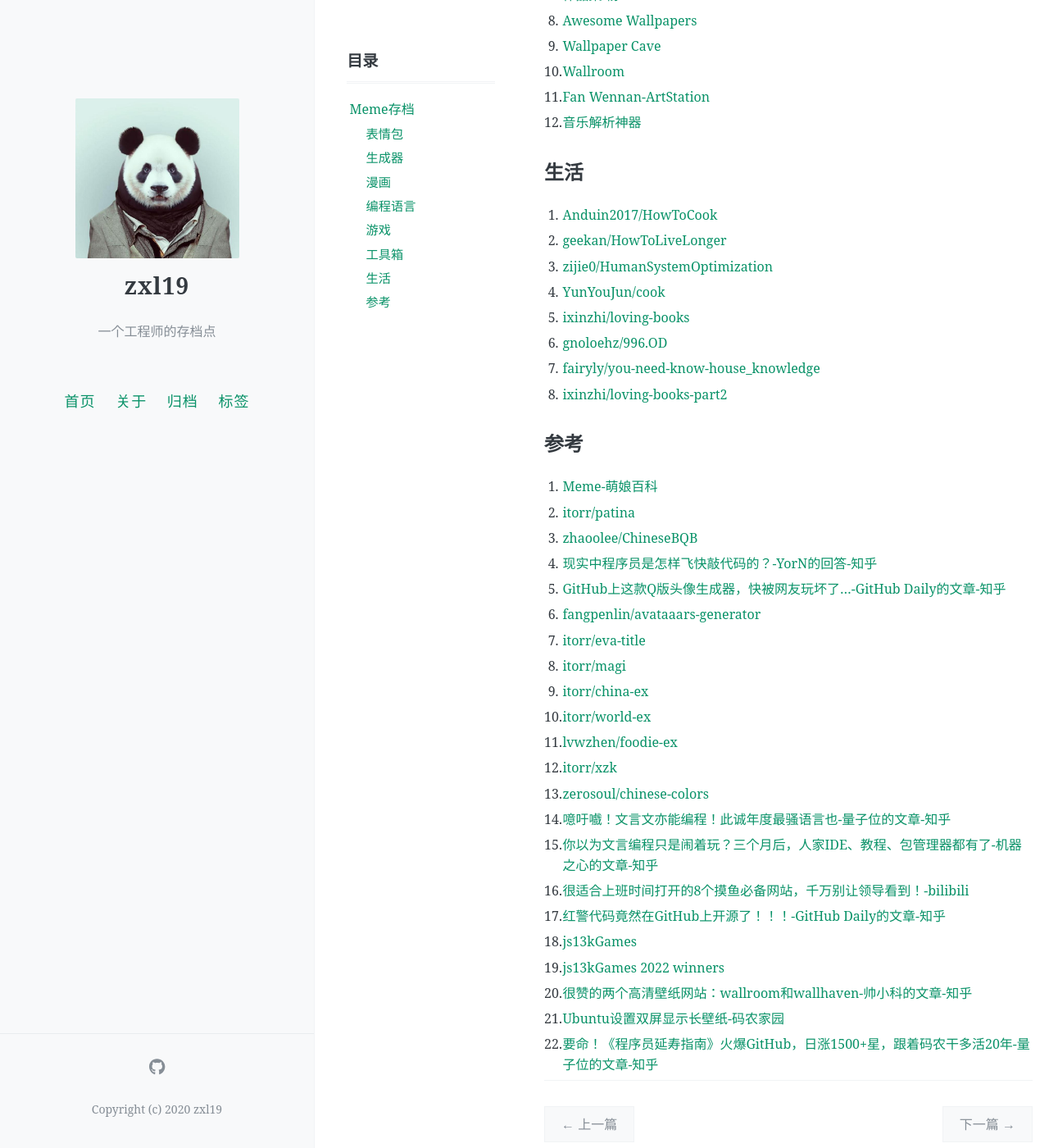
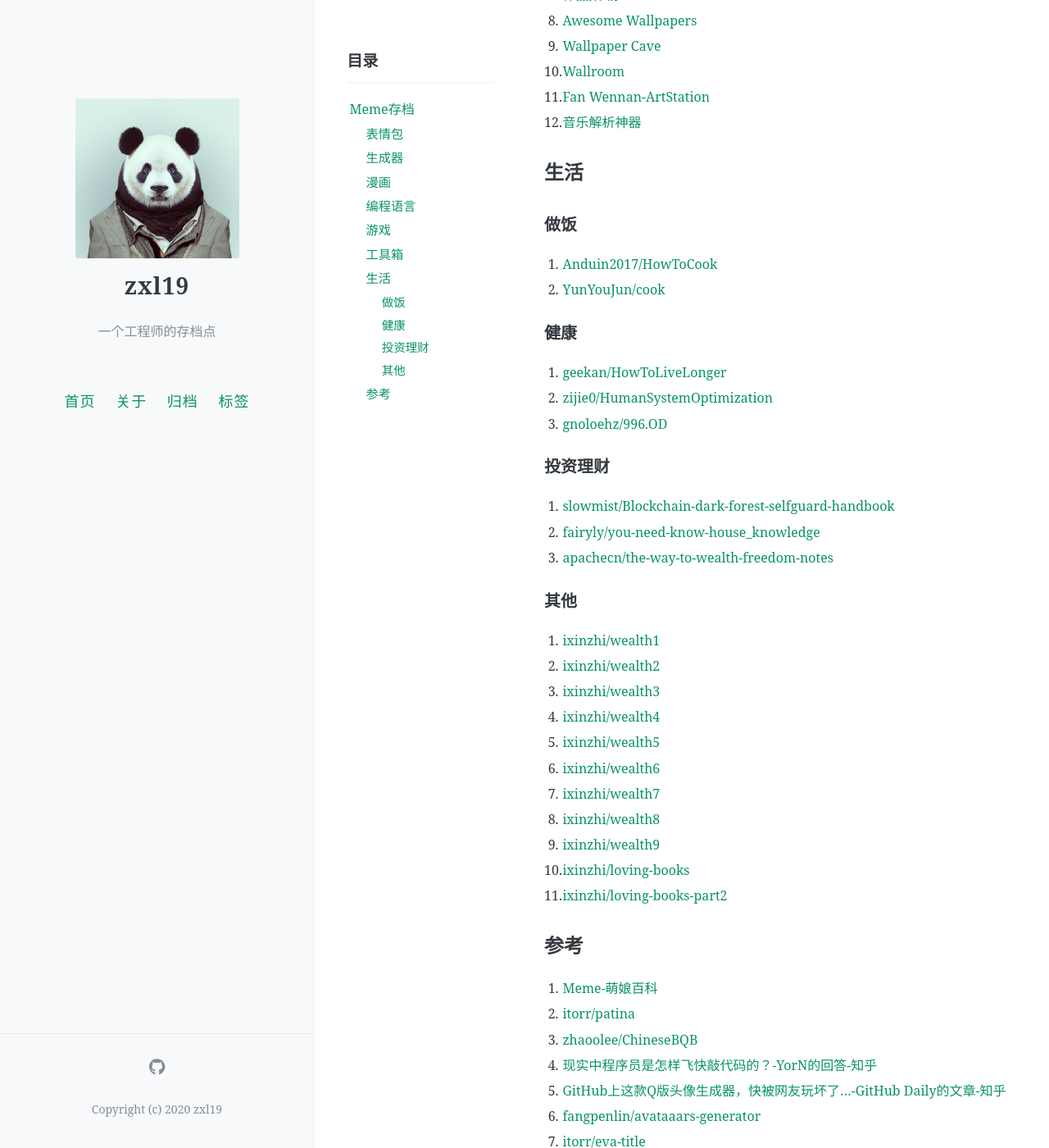
Before and after one commit to zxl19/zxl19.github.io, a Jekyll site: the page built from _posts/2020-06-08-meme.md, in a window 1280 px wide and 1400 px high, scrolled down 2024 px. Shown: the whole window at 82% size. Built offline with Jekyll 4.4.1, drawn with Linux system fonts in a browser that asks for light colours; comment, search, counter and statistics services are not loaded.

Commit message:
Update Posts

```diff
--- a/_posts/2020-06-08-meme.md
+++ b/_posts/2020-06-08-meme.md
@@ -80,14 +80,36 @@ Meme这个词最初源自英国著名科学家理查德·道金斯所著的《
 
 ## 生活
 
+### 做饭
+
 1. [Anduin2017/HowToCook](https://github.com/Anduin2017/HowToCook)
-2. [geekan/HowToLiveLonger](https://github.com/geekan/HowToLiveLonger)
-3. [zijie0/HumanSystemOptimization](https://github.com/zijie0/HumanSystemOptimization)
-4. [YunYouJun/cook](https://github.com/YunYouJun/cook)
-5. [ixinzhi/loving-books](https://github.com/ixinzhi/loving-books)
-6. [gnoloehz/996.OD](https://github.com/gnoloehz/996.OD)
-7. [fairyly/you-need-know-house_knowledge](https://github.com/fairyly/you-need-know-house_knowledge)
-8. [ixinzhi/loving-books-part2](https://github.com/ixinzhi/loving-books-part2)
+2. [YunYouJun/cook](https://github.com/YunYouJun/cook)
+
+### 健康
+
+1. [geekan/HowToLiveLonger](https://github.com/geekan/HowToLiveLonger)
+2. [zijie0/HumanSystemOptimization](https://github.com/zijie0/HumanSystemOptimization)
+3. [gnoloehz/996.OD](https://github.com/gnoloehz/996.OD)
+
+### 投资理财
+
+1. [slowmist/Blockchain-dark-forest-selfguard-handbook](https://github.com/slowmist/Blockchain-dark-forest-selfguard-handbook)
+2. [fairyly/you-need-know-house_knowledge](https://github.com/fairyly/you-need-know-house_knowledge)
+3. [apachecn/the-way-to-wealth-freedom-notes](https://github.com/apachecn/the-way-to-wealth-freedom-notes)
+
+### 其他
+
+1. [ixinzhi/wealth1](https://github.com/ixinzhi/wealth1)
+2. [ixinzhi/wealth2](https://github.com/ixinzhi/wealth2)
+3. [ixinzhi/wealth3](https://github.com/ixinzhi/wealth3)
+4. [ixinzhi/wealth4](https://github.com/ixinzhi/wealth4)
+5. [ixinzhi/wealth5](https://github.com/ixinzhi/wealth5)
+6. [ixinzhi/wealth6](https://github.com/ixinzhi/wealth6)
+7. [ixinzhi/wealth7](https://github.com/ixinzhi/wealth7)
+8. [ixinzhi/wealth8](https://github.com/ixinzhi/wealth8)
+9. [ixinzhi/wealth9](https://github.com/ixinzhi/wealth9)
+10. [ixinzhi/loving-books](https://github.com/ixinzhi/loving-books)
+11. [ixinzhi/loving-books-part2](https://github.com/ixinzhi/loving-books-part2)
 
 ## 参考
 
```
Also changed, not shown: _posts/2021-05-25-slam-tool.md (+1 -0 lines), _posts/2021-06-01-cpp-library.md (+3 -0 lines), _posts/2021-06-14-academic-guide.md (+1 -0 lines).
